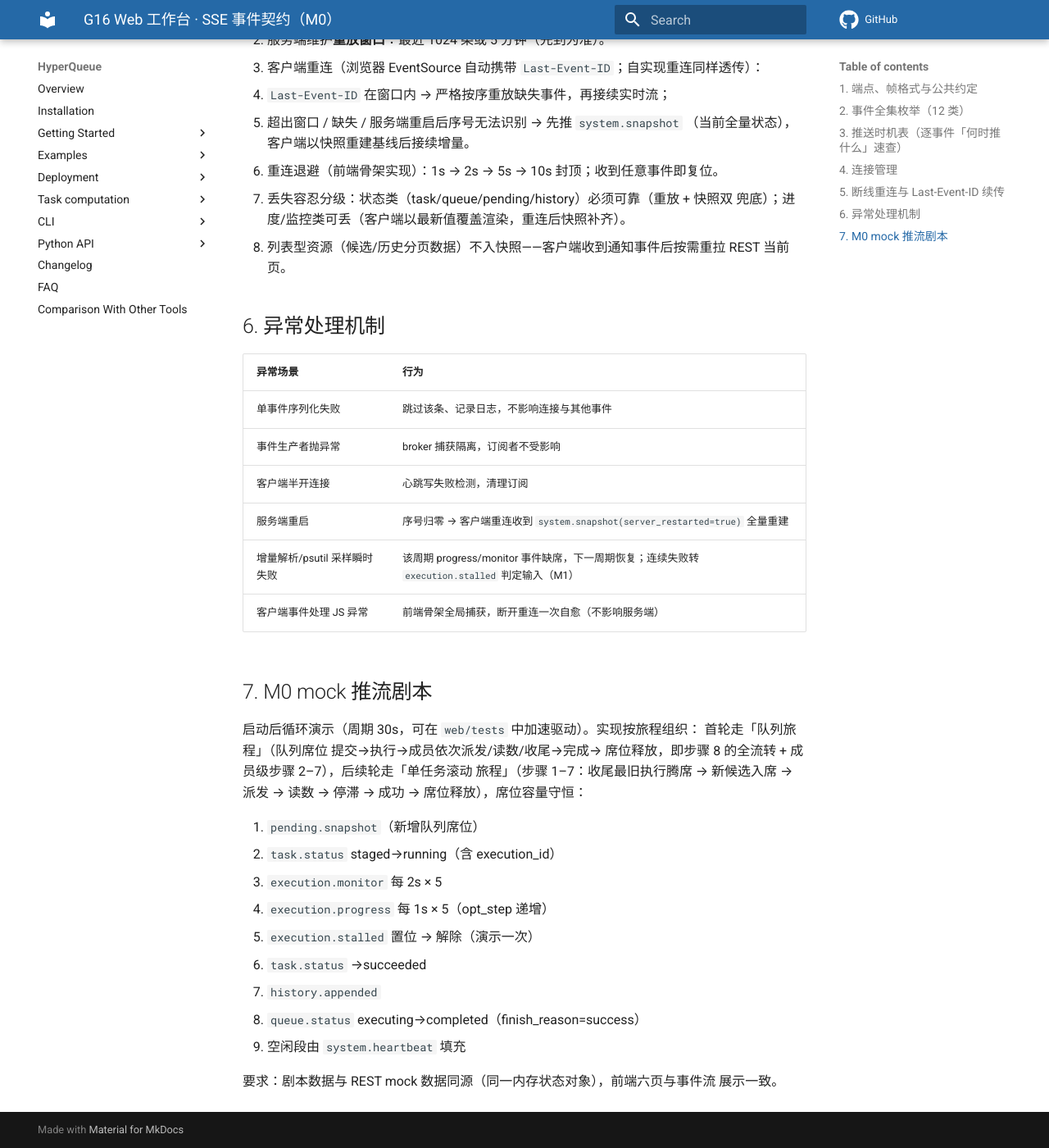
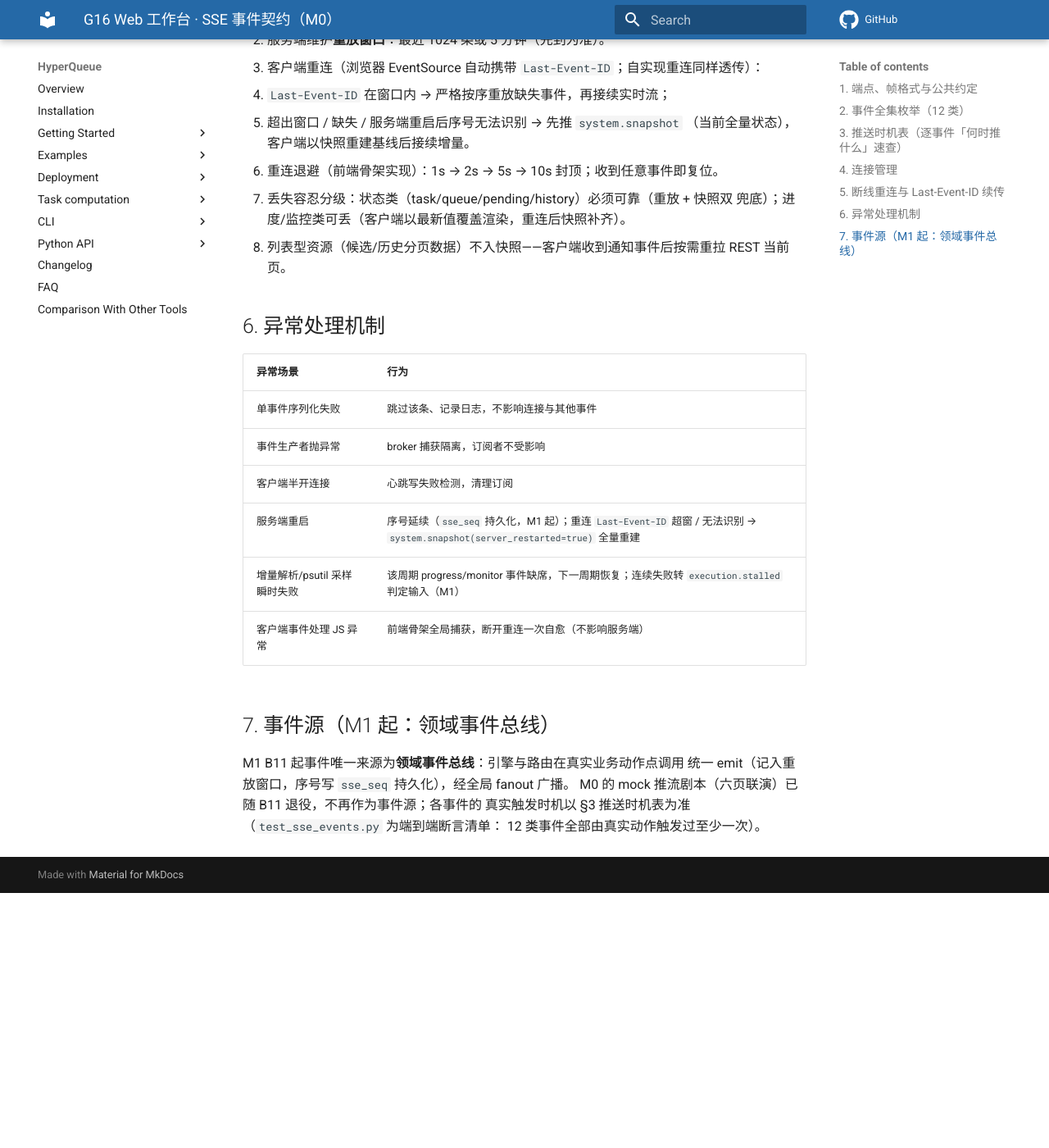
Before and after one commit to baizhancaiji/gauforge, an MkDocs documentation site: the page built from docs/api/sse.md, in a window 1280 px wide and 1400 px high, scrolled down 4183 px. Shown: the whole window at 82% size. Built offline with MkDocs 1.6.1 and Material for MkDocs 9.7.7, drawn with Linux system fonts in a browser that asks for light colours; comment, search, counter and statistics services are not loaded; the version menu is left out; after the commit the page ends 5272 px from its top, so only the background shows below that.

Commit message:
docs(api): SSE 契约对齐 B11 真实化语义
- §6 服务端重启行为改为序号延续（sse_seq 持久化），超窗/无法识别仍走快照重建
- §7 M0 mock 推流剧本退役，事件唯一来源为领域事件总线（test_sse_events 为端到端清单）

```diff
--- a/docs/api/sse.md
+++ b/docs/api/sse.md
@@ -103,27 +103,14 @@
 | 单事件序列化失败 | 跳过该条、记录日志，不影响连接与其他事件 |
 | 事件生产者抛异常 | broker 捕获隔离，订阅者不受影响 |
 | 客户端半开连接 | 心跳写失败检测，清理订阅 |
-| 服务端重启 | 序号归零 → 客户端重连收到 `system.snapshot(server_restarted=true)` 全量重建 |
+| 服务端重启 | 序号延续（`sse_seq` 持久化，M1 起）；重连 `Last-Event-ID` 超窗 / 无法识别 → `system.snapshot(server_restarted=true)` 全量重建 |
 | 增量解析/psutil 采样瞬时失败 | 该周期 progress/monitor 事件缺席，下一周期恢复；连续失败转 `execution.stalled` 判定输入（M1） |
 | 客户端事件处理 JS 异常 | 前端骨架全局捕获，断开重连一次自愈（不影响服务端） |
 
-## 7. M0 mock 推流剧本
+## 7. 事件源（M1 起：领域事件总线）
 
-启动后循环演示（周期 30s，可在 `web/tests` 中加速驱动）。实现按旅程组织：
-首轮走「队列旅程」（队列席位 提交→执行→成员依次派发/读数/收尾→完成→
-席位释放，即步骤 8 的全流转 + 成员级步骤 2–7），后续轮走「单任务滚动
-旅程」（步骤 1–7：收尾最旧执行腾席 → 新候选入席 → 派发 → 读数 → 停滞 →
-成功 → 席位释放），席位容量守恒：
-
-1. `pending.snapshot`（新增队列席位）
-2. `task.status` staged→running（含 execution_id）
-3. `execution.monitor` 每 2s × 5
-4. `execution.progress` 每 1s × 5（opt_step 递增）
-5. `execution.stalled` 置位 → 解除（演示一次）
-6. `task.status` →succeeded
-7. `history.appended`
-8. `queue.status` executing→completed（finish_reason=success）
-9. 空闲段由 `system.heartbeat` 填充
-
-要求：剧本数据与 REST mock 数据同源（同一内存状态对象），前端六页与事件流
-展示一致。
+M1 B11 起事件唯一来源为**领域事件总线**：引擎与路由在真实业务动作点调用
+统一 emit（记入重放窗口，序号写 `sse_seq` 持久化），经全局 fanout 广播。
+M0 的 mock 推流剧本（六页联演）已随 B11 退役，不再作为事件源；各事件的
+真实触发时机以 §3 推送时机表为准（`test_sse_events.py` 为端到端断言清单：
+12 类事件全部由真实动作触发过至少一次）。
```
